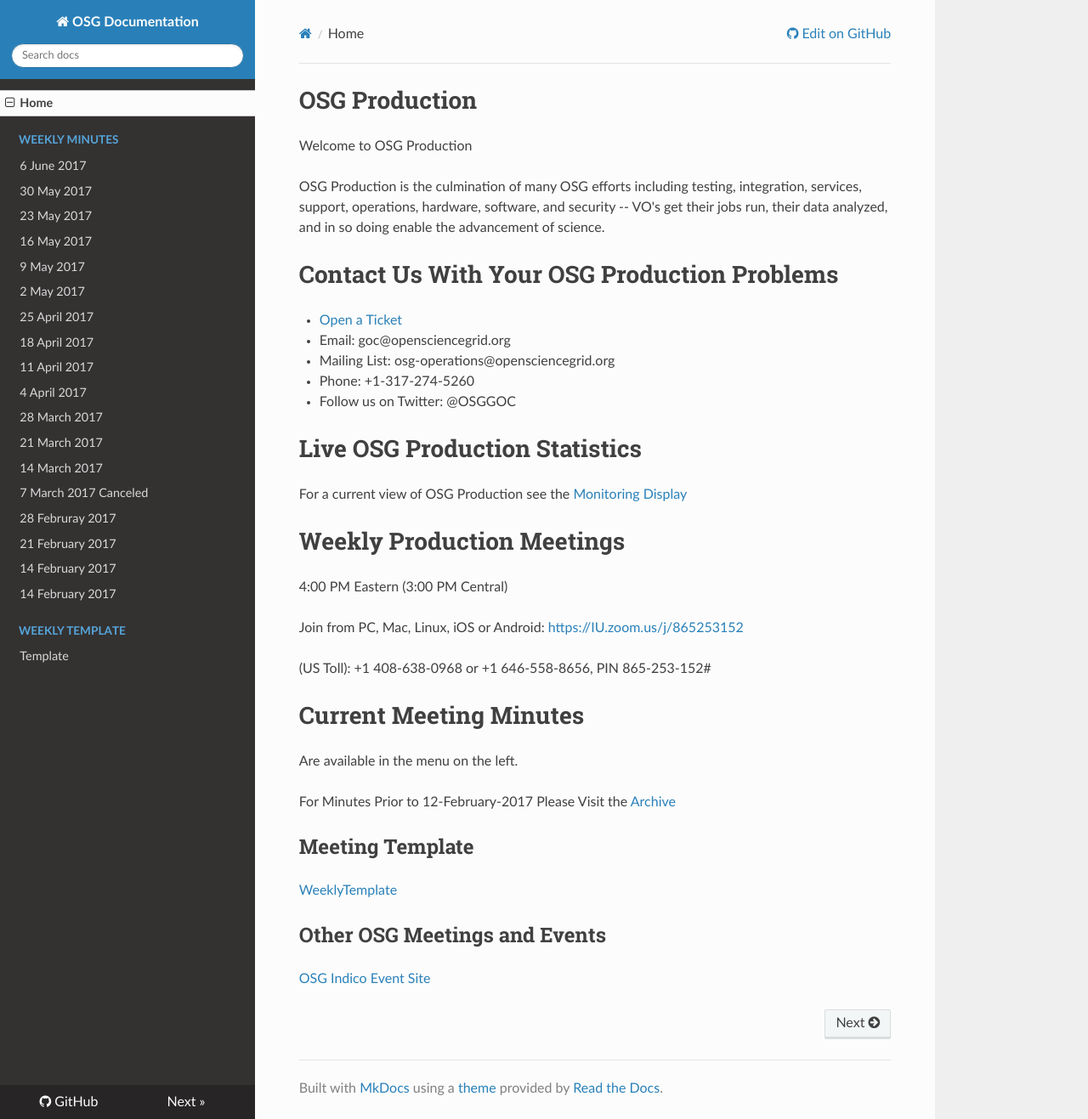
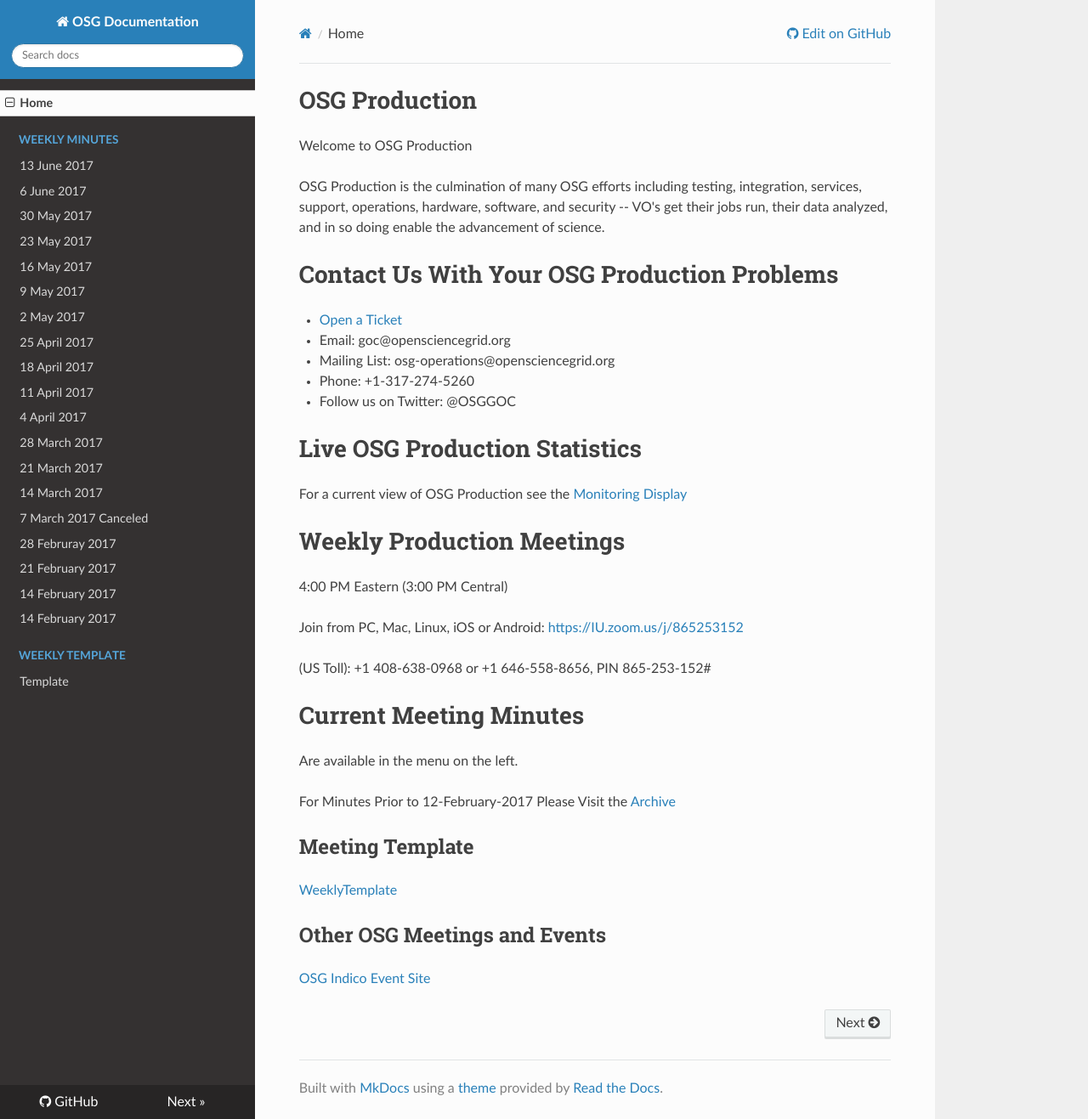
Before and after one commit to zsshah/production, an MkDocs documentation site: the page built from docs/index.md, in a window 1280 px wide and 1317 px high. Shown: the whole window at 85% size. Built offline with MkDocs 1.6.1, drawn with Linux system fonts in a browser that asks for light colours; nearby versions of some CDN libraries; old or Windows-style settings are respelled for this version of MkDocs.

Commit message:
Create mkdocs.yml

```diff
--- a/mkdocs.yml
+++ b/mkdocs.yml
@@ -9,6 +9,7 @@ extra_css:
 pages:
 - Home: 'index.md'
 - Weekly Minutes:
+  - '13 June 2017': 'WeeklyMinutes/13/June2017.md'
   - '6 June 2017': 'WeeklyMinutes/06June2017.md'
   - '30 May 2017': 'WeeklyMinutes/30May2017.md'
   - '23 May 2017': 'WeeklyMinutes/23May2017.md'
```
